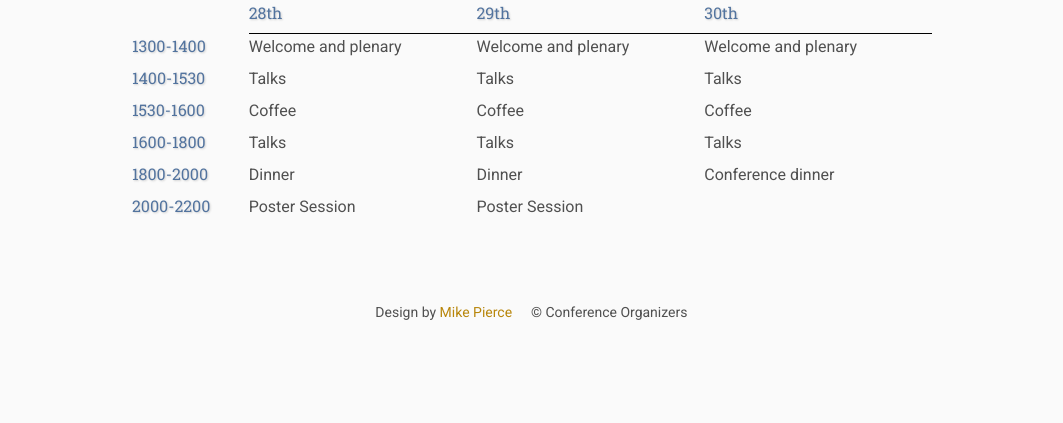
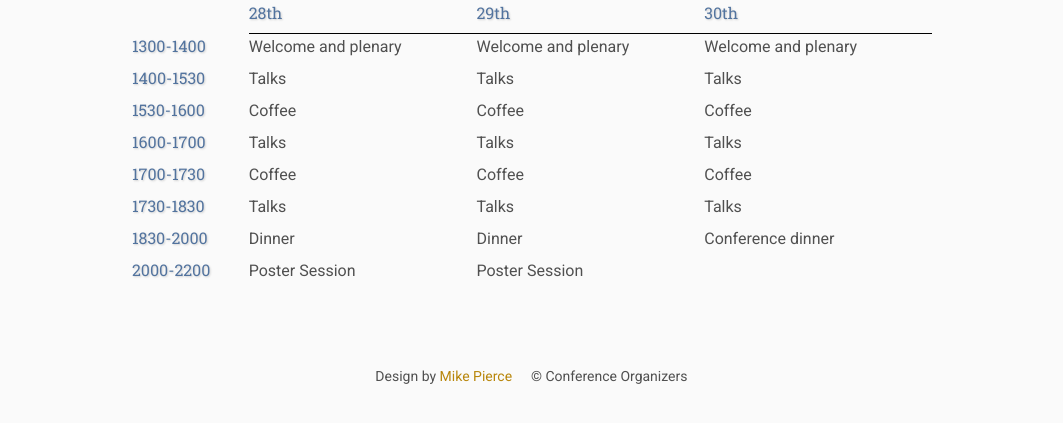
Before and after one commit to probgen22/probgen22.github.io, a plain HTML site: page program/index.html in a window 1280 px wide. Shown: the part 609-1032 px from the top of the page, without its empty margins (108-1171 px from the left). Before the commit the page ends 995 px from the top, so only its background shows below. Drawn offline with nearby package versions, Linux system fonts and the light colour scheme; some packages are replaced by stand-ins of ours; files that its build step writes are made by us from their sources.

Commit message:
Update schedule

```diff
--- a/program/index.html
+++ b/program/index.html
@@ -82,14 +82,28 @@
             <tr>
 
             <tr>
-                <td class="po_date">1600-1800</td>
+                <td class="po_date">1600-1700</td>
                 <td>Talks</td>
                 <td>Talks</td>
                 <td>Talks</td>
             <tr>
 
             <tr>
-                <td class="po_date">1800-2000</td>
+                <td class="po_date">1700-1730</td>
+                <td>Coffee</td>
+                <td>Coffee</td>
+                <td>Coffee</td>
+            <tr>
+
+            <tr>
+                <td class="po_date">1730-1830</td>
+                <td>Talks</td>
+                <td>Talks</td>
+                <td>Talks</td>
+            <tr>
+
+            <tr>
+                <td class="po_date">1830-2000</td>
                 <td>Dinner</td>
                 <td>Dinner</td>
                 <td rowspan="2">Conference dinner</td>
```
